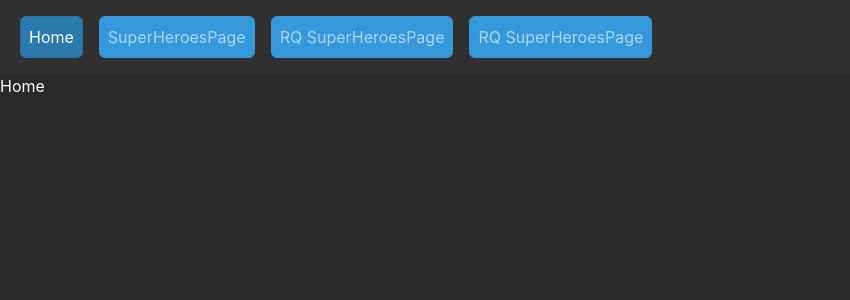
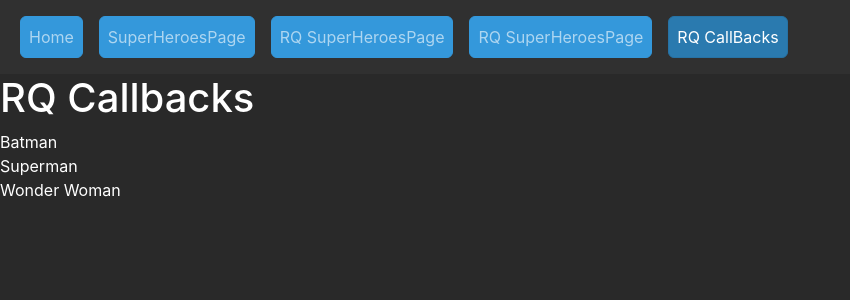
Before and after one commit to SebaGNH/CE-ReactQuery-YV, a React (Vite) app: page /RQ03CallbackSuccessError in a window 1280 px wide. Before the commit this address led to /. Shown: the top 300 px of the page, without its empty margins (0-850 px from the left). Built offline with nearby package versions, Linux system fonts and the light colour scheme; data requests are answered from the project's data file.

Commit message:
Se agregó callback para manejo de errores

```diff
--- a/src/helpers/fetchHeroesHelper.js
+++ b/src/helpers/fetchHeroesHelper.js
@@ -1,5 +1,6 @@
 import axios from 'axios'
 
+// Si hay error hace 3 peticiones antes de mostrar el error
 export const fetchHeroesHelper = async () => {
   //Agregar data.data en el map
   //return await axios.get('http://localhost:5001/superHeroes');
--- /dev/null
+++ b/src/helpers/index.js
@@ -0,0 +1 @@
+export * from './fetchHeroesHelper';
--- /dev/null
+++ b/src/pages/RQ_03_CallbackSuccessError.jsx
@@ -0,0 +1,42 @@
+import { useQuery } from 'react-query';
+import { fetchHeroesHelper } from '../helpers';
+
+export const RQ_03_CallbackSuccessError = () => {
+  const onSuccess = (data) => {
+    console.log('Data fetching Correcto', data);
+  }
+
+  const onError = (error) => {
+    console.log('Error fetching', error);
+  }
+
+  // React Query
+  const { isLoading, data, isError, error, isFetching } = useQuery('super-heroes', fetchHeroesHelper, {
+    onSuccess: onSuccess, // Manejo de errores
+    onError // ambos se pueden simplificar
+  });
+
+
+  // Condicionales isError, Loading, Fetching
+  if (isError) {
+    return <h2>{error.message}</h2>
+  }
+  // console.log({isLoading, isFetching})
+  if (isLoading || isFetching) {
+    return <h2>Loading...</h2>
+  }
+
+
+  // Return
+  return (
+    <>
+    <h2>RQ Callbacks</h2>
+
+    {
+      data?.data.map((hero)=>{
+      return <div key={hero.name}>{hero.name}</div>
+      })
+    }
+  </>
+  )
+}
--- a/src/pages/index.js
+++ b/src/pages/index.js
@@ -2,3 +2,4 @@ export * from './HomePage';
 export * from './RQSuperHeroesPage';
 export * from './SuperHeroesPage';
 export * from './RQ_02_SHPage_onClick';
+export * from './RQ_03_CallbackSuccessError';
--- a/src/router/AppRouter.jsx
+++ b/src/router/AppRouter.jsx
@@ -1,6 +1,6 @@
 import React from 'react';
 import {Routes,Route,Navigate,NavLink} from 'react-router-dom';
-import {HomePage, SuperHeroesPage, RQSuperHeroesPage, RQ_02_SHPage_onClick} from '../pages'
+import {HomePage, SuperHeroesPage, RQSuperHeroesPage, RQ_02_SHPage_onClick, RQ_03_CallbackSuccessError} from '../pages'
 
 export const AppRouter = () => {
   return (
@@ -15,6 +15,7 @@ export const AppRouter = () => {
                 <NavLink to="/SuperHeroesPage" className="nav-link btn btn-info mx-2">SuperHeroesPage</NavLink>
               <NavLink to="/RQSuperHeroesPage" className="nav-link btn btn-info mx-2">RQ SuperHeroesPage</NavLink>
               <NavLink to="/RQ02SHPageonClick" className="nav-link btn btn-info mx-2">RQ SuperHeroesPage</NavLink>
+              <NavLink to="/RQ03CallbackSuccessError" className="nav-link btn btn-info mx-2">RQ CallBacks</NavLink>
 
               </ul>
             </div>
@@ -28,6 +29,7 @@ export const AppRouter = () => {
         <Route path='/SuperHeroesPage' element={<SuperHeroesPage />}/>
         <Route path='/RQSuperHeroesPage' element={<RQSuperHeroesPage />}/>
         <Route path='/RQ02SHPageonClick' element={<RQ_02_SHPage_onClick />}/>
+        <Route path='/RQ03CallbackSuccessError' element={<RQ_03_CallbackSuccessError />}/>
         <Route path='/*' element={<Navigate to='/' />}/>
       </Routes>
     </>
```
